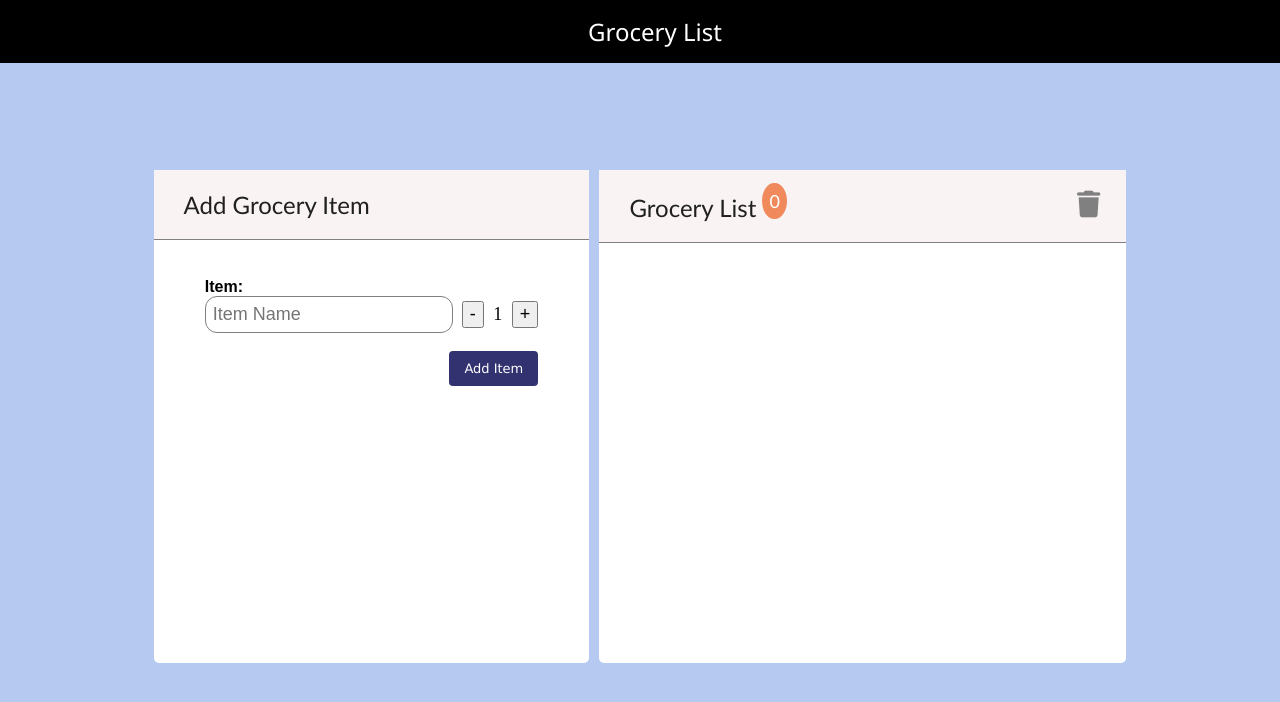
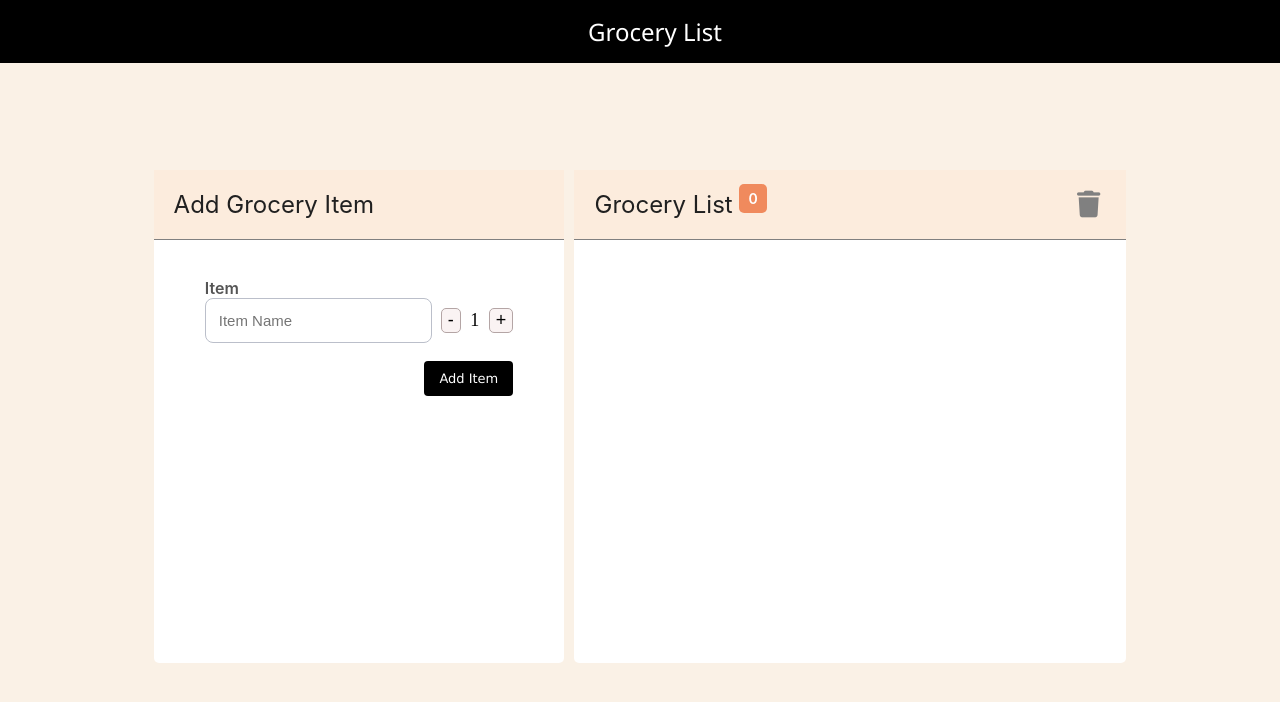
Before and after one commit to agrima-khanna/Assignment-2, a website built with Parcel: page index.html in a window 1280 px wide. Shown: the top 702 px of the page. Built offline with nearby package versions, Linux system fonts and the light colour scheme.

Commit message:
colors changed

```diff
--- a/index.html
+++ b/index.html
@@ -21,7 +21,7 @@
       <div class="inputSection">
       <form action="">
 
-        <label for="name">Item:</label><br />
+        <label for="name">Item</label><br />
         <input type="text" id="name" name="name" placeholder="Item name" required />
         <div class="quantDiv">
         <button id="decrement" type="button">-</button>
--- a/src/styles.css
+++ b/src/styles.css
@@ -1,7 +1,7 @@
 body {
   display: flex;
   flex-direction: column;
-  background-color: #b6c9f0;
+  background-color: #faf1e6;
   margin: 0;
   box-sizing: border-box;
 }
@@ -89,36 +89,44 @@ body {
 }
 
 .heading {
-  font-family: "Trebuchet MS", "Lucida Sans Unicode", "Lucida Grande",
-    "Lucida Sans", Arial, sans-serif;
+  font-family: -apple-system, BlinkMacSystemFont, "Segoe UI", Roboto, Oxygen,
+    Ubuntu, Cantarell, "Open Sans", "Helvetica Neue", sans-serif;
   font-size: x-large;
   padding: 20px;
-  padding-left: 30px;
+  padding-left: 20px;
   border-bottom: solid;
   border-width: thin;
   border-color: gray;
   /* font-weight: bold; */
-  background: #faf3f3;
+  background: #fcecdd;
   color: #202020;
 
   /* border-style: solid; */
 }
 label {
   font-size: medium;
-  color: black;
-  font-weight: bold;
-  font-family: sans-serif;
+  color: #555555;
+  font-weight: 600;
+  font-family: -apple-system, BlinkMacSystemFont, "Segoe UI", Roboto, Oxygen,
+    Ubuntu, Cantarell, "Open Sans", "Helvetica Neue", sans-serif;
 }
 input {
-  font-size: large;
-  padding: 7px;
-  border: none;
+  font-size: 15px;
+  padding: 13px;
+  /* margin: 4px 0 4px; */
   border-style: solid;
-  font-weight: normal;
-  border-radius: 12px;
-  border-width: thin;
-  border-color: gray;
+  outline: none;
+
+  border-radius: 8px;
+  border: 1px solid;
+  border-color: #bbbfca;
   text-transform: capitalize;
+}
+
+input:hover,
+input:focus,
+input:active {
+  border-color: #31326f;
 }
 .quantDiv {
   display: inline;
@@ -129,8 +137,17 @@ input {
 
 .quantDiv > button {
   font-size: large;
+  background: none;
+  border-style: solid;
+  background-color: #faf3f3;
+  border-radius: 5px;
+  border-width: thin;
+  border-color: #b4a5a5;
 
   /* background-color: #faf3f3; */
+}
+.quantDiv > button:hover {
+  background-color: #f0e2d0;
 }
 #quantity {
   display: inline;
@@ -143,7 +160,7 @@ input {
 }
 
 .submitBtn {
-  background: #31326f;
+  background: #000000;
   color: white;
   border: none;
   font-size: small;
@@ -177,7 +194,7 @@ input {
 
 .item:hover {
   box-shadow: 0 8px 16px 0 rgba(0, 0, 0, 0.2);
-  background: #f8bd7f;
+  background: #fbdcc4;
 }
 .details {
   flex: 1;
@@ -238,22 +255,32 @@ input {
 }
 #count {
   background: #f08a5d;
-  border-radius: 50%;
-  padding: 7px;
-  font-size: large;
+  border-radius: 5px;
+  padding: 6px 9px 6px 9px;
+  font-size: 14px;
+  font-weight: 600;
   color: white;
 }
 @media only screen and (max-width: 768px) {
+  body {
+    background: white;
+  }
   .content {
     display: flex;
     flex-direction: column;
-    padding: 5vw;
-    padding-top: 8vw;
-    /* align-items: center; */
+    padding: 0;
+    gap: 0;
+    /* padding: 5vw; */
+    /* padding-top: 8vw; */
   }
   .display {
-    height: 50vh;
+    /* height: 100%;
+    /* max-width: none; */
+    /* width: 100%; */
+    height: 100%;
+
     max-width: none;
+    min-height: none;
   }
   .quantDiv {
     margin-top: 5px;
```
